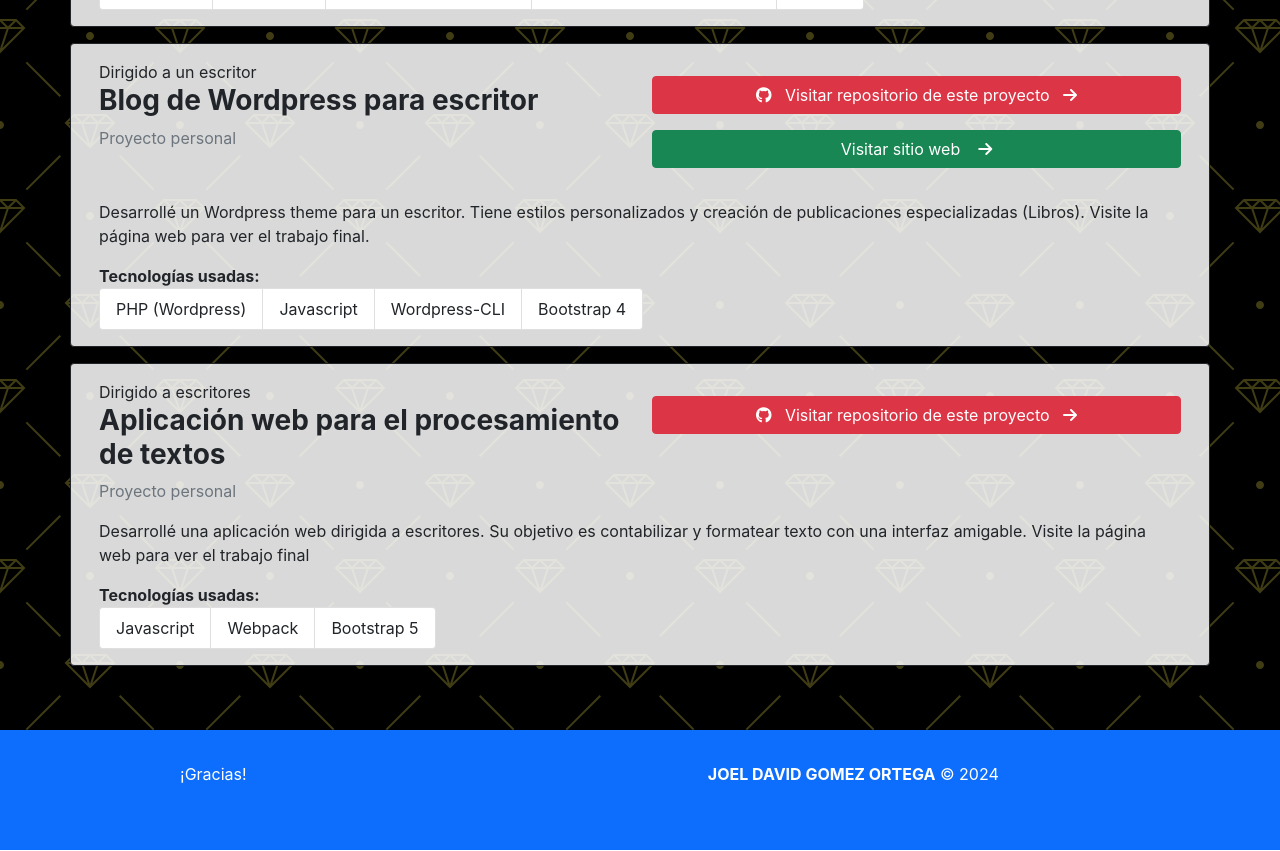
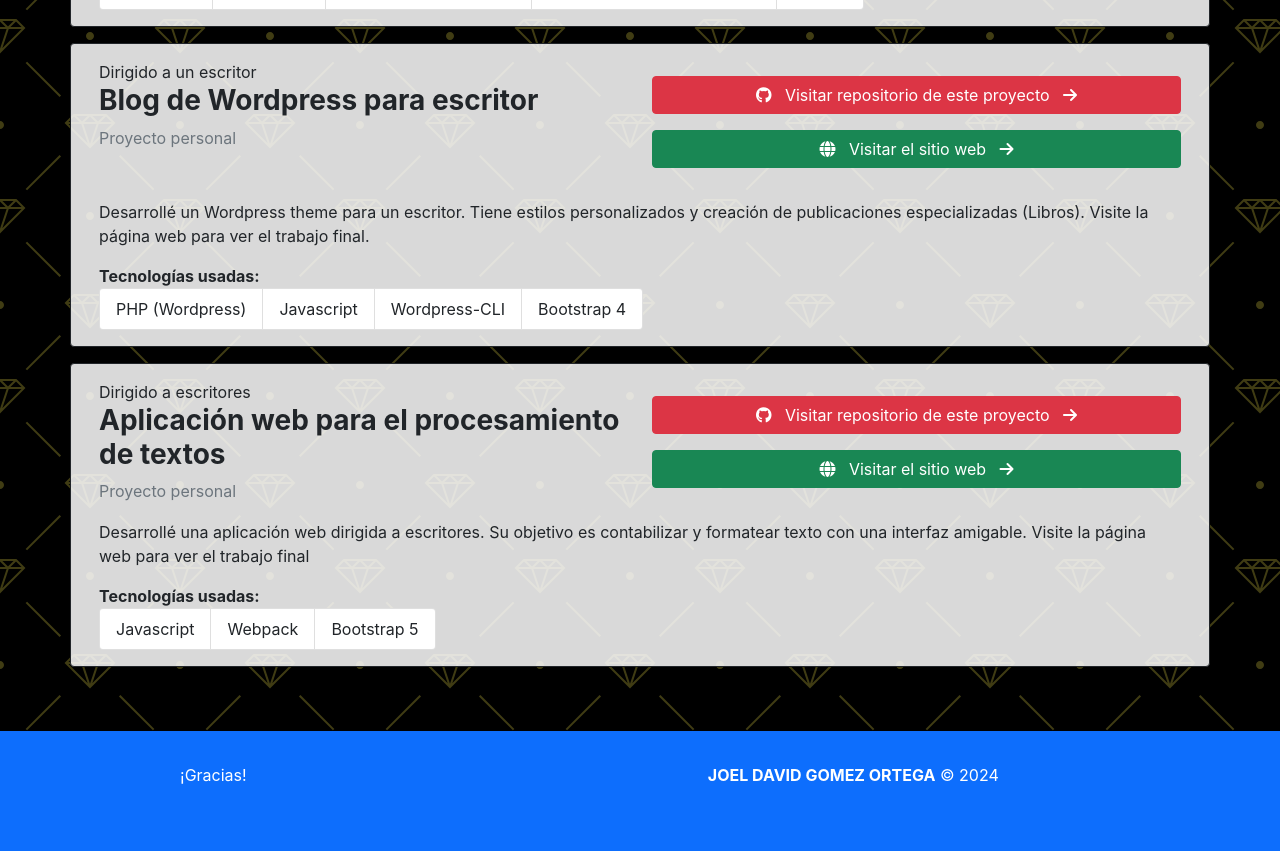
Before and after one commit to Davel99/resume, a React (Create React App) app: page /my-projects in a window 1280 px wide. Shown: the part 920-1771 px from the top of the page. Built offline with nearby package versions, Linux system fonts and the light colour scheme.

Commit message:
Added ExtLink component

```diff
--- a/src/pages/Projects.jsx
+++ b/src/pages/Projects.jsx
@@ -1,3 +1,4 @@
+import ExtLink from "./microcomponents/ExtLink"
 import ProjectHeading from "./microcomponents/ProjectHeading"
 import RepoLink from "./microcomponents/RepoLink"
 
@@ -83,12 +84,7 @@ const Projects = () => {
                 <div className="col-md-6">
                     <div className="my-3">
                         <RepoLink href="https://github.com/Davel99/davel-blog-v1/tree/main" />
-                        <a href="https://davelgomoz.com/" className="btn btn-success w-100">
-                            Visitar sitio web
-                            &nbsp;
-                            &nbsp;
-                            <i class="fa-solid fa-arrow-right"></i>
-                        </a>
+                        <ExtLink href="https://davelgomoz.com/" />
                     </div>
                 </div>
                 <div className="col-12 pt-3">
@@ -116,6 +112,7 @@ const Projects = () => {
                 <div className="col-md-6">
                     <div className="my-3">
                         <RepoLink href="https://github.com/Davel99/letras-app-v1/tree/main" />
+                        <ExtLink href="https://letras.davelgomoz.com/" />
                     </div>
                 </div>
                 <div className="col-12 pt-3">
--- /dev/null
+++ b/src/pages/microcomponents/ExtLink.jsx
@@ -0,0 +1,15 @@
+const ExtLink = ({ href, children = "Visitar el sitio web" }) => {
+    return (
+        <a target="_blank" href={href} className="btn btn-success w-100">
+            <i class="fa-solid fa-globe"></i>
+            &nbsp;
+            &nbsp;
+            {children}
+            &nbsp;
+            &nbsp;
+            <i class="fa-solid fa-arrow-right"></i>
+        </a>
+    )
+}
+
+export default ExtLink
```
